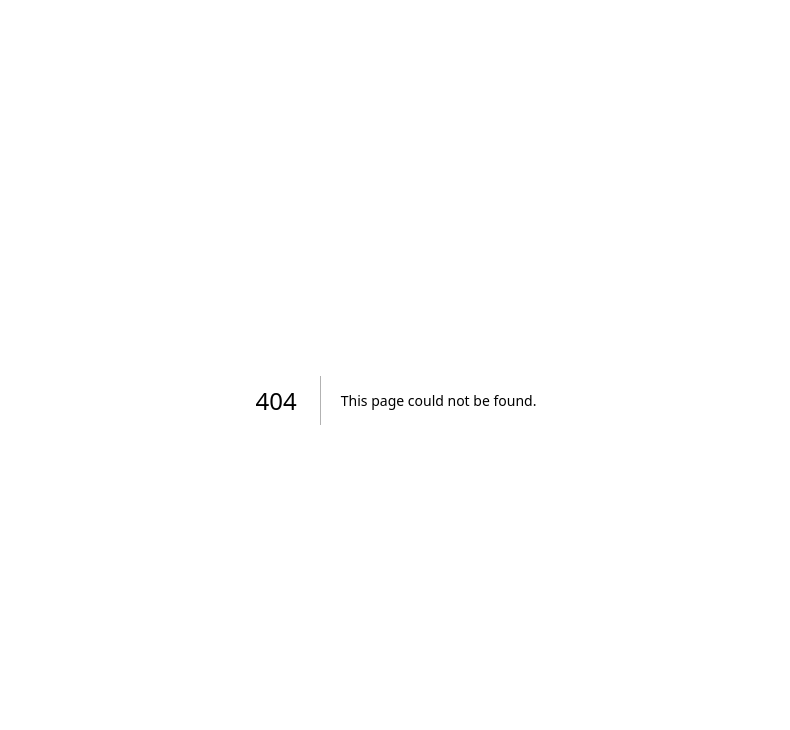
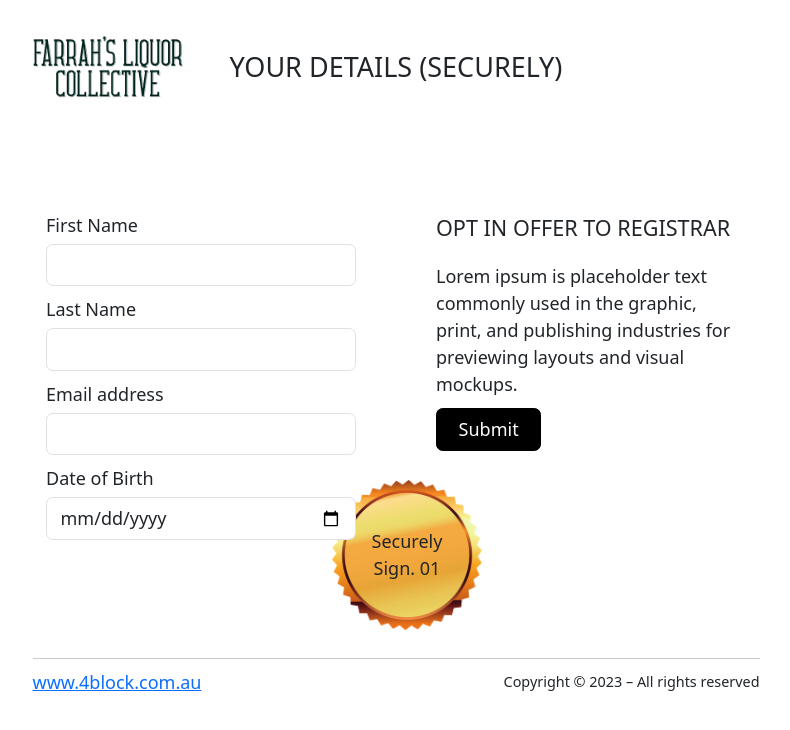
Before and after one commit to yulanh7/farrahsliquorcollective2-frontend, a Next.js app: page /detail in a window 1280 px wide. Before the commit this address had no page. Shown: the top 730 px of the page, without its empty margins (244-1034 px from the left). Built offline with nearby package versions, Linux system fonts and the light colour scheme.

Commit message:
new detail page

```diff
--- /dev/null
+++ b/pages/detail.tsx
@@ -0,0 +1,192 @@
+import Layout from "../src/components/layout";
+import utilStyles from "../src/styles/utils.module.scss";
+import { useRouter } from "next/router";
+import { Button, Container, Row, Col } from "react-bootstrap";
+import Badge from "../src/components/badge";
+import { useState } from 'react';
+
+
+export default function Post() {
+  const router = useRouter();
+  // const referra = router.query.referra;
+  console.log(router.query);
+  const newUrl = "/offer-receipt";
+
+  const [firstName, setFirstName] = useState('');
+  const [lastName, setLastName] = useState('');
+  const [email, setEmail] = useState('');
+  const [dob, setDob] = useState('');
+  const [errors, setErrors] = useState<{
+    firstName?: string;
+    lastName?: string;
+    email?: string;
+    dob?: string;
+  }>({});
+
+  const validateForm = () => {
+    let isValid = true;
+    const newErrors: {
+      firstName?: string;
+      lastName?: string;
+      email?: string;
+      dob?: string;
+    } = {};
+
+    if (firstName.trim() === '') {
+      newErrors.firstName = 'First name is required';
+      isValid = false;
+    }
+
+    if (lastName.trim() === '') {
+      newErrors.lastName = 'Last name is required';
+      isValid = false;
+    }
+
+    if (email.trim() === '') {
+      newErrors.email = 'Email is required';
+      isValid = false;
+    } else if (!isValidEmail(email)) {
+      newErrors.email = 'Email is invalid';
+      isValid = false;
+    }
+
+    if (dob.trim() === '') {
+      newErrors.dob = 'Date of birth is required';
+      isValid = false;
+    }
+
+    setErrors(newErrors);
+    return isValid;
+  };
+
+  const isValidEmail = (value: string) => {
+    const emailRegex = /^[^\s@]+@[^\s@]+\.[^\s@]+$/;
+    return emailRegex.test(value);
+  };
+
+  const handleSubmit = (e: React.FormEvent<HTMLFormElement>) => {
+    e.preventDefault();
+
+    if (validateForm()) {
+      const hashCode = getHash(firstName, lastName, email, dob);
+      console.log(hashCode);
+      getHash(firstName, lastName, email, dob).then(hash => {
+        console.log(hash);
+        fetch('http://172.19.0.191:3000/users', {
+          method: 'POST',
+          headers: {
+            'Content-Type': 'application/json'
+          },
+          body: JSON.stringify({ hash })
+        });
+      });
+      // Form is valid, perform form submission logic here
+      router.push(newUrl)
+    }
+  };
+
+  const getHash = async (firstName, lastName, email, dob) => {
+    const data = `${firstName}${lastName}${email}${dob}`;
+    const encoder = new TextEncoder();
+    const encodedData = encoder.encode(data);
+    const hashBuffer = await window.crypto.subtle.digest('SHA-256', encodedData);
+    const hashArray = Array.from(new Uint8Array(hashBuffer));
+    const hashHex = hashArray.map(b => b.toString(16).padStart(2, '0')).join('');
+    return hashHex;
+  }
+
+
+  return (
+    <Layout title="YOUR DETAILS (SECURELY)" logo="/images/logo.jpg">
+      <Badge />
+      <form className={utilStyles.form} onSubmit={handleSubmit}>
+        <Container>
+          <Row>
+            <Col sm="12" md="6" className={utilStyles.leftCol}>
+              <div className={utilStyles.pB10px}>
+                <label htmlFor="firstName" className="form-label">
+                  First Name
+                </label>
+                <input
+                  type="text"
+                  className={`form-control ${errors.firstName && 'is-invalid'}`}
+                  id="firstName"
+                  value={firstName}
+                  onChange={(e) => setFirstName(e.target.value)}
+                />
+                {errors.firstName && (
+                  <div className="invalid-feedback">{errors.firstName}</div>
+                )}
+              </div>
+              <div className={utilStyles.pB10px}>
+
+                <label htmlFor="lastName" className="form-label">
+                  Last Name
+                </label>
+                <input
+                  type="text"
+                  className={`form-control ${errors.lastName && 'is-invalid'}`}
+                  id="lastName"
+                  value={lastName}
+                  onChange={(e) => setLastName(e.target.value)}
+                />
+                {errors.lastName && (
+                  <div className="invalid-feedback">{errors.lastName}</div>
+                )}
+              </div>
+              <div className={utilStyles.pB10px}>
+
+                <label htmlFor="email" className="form-label">
+                  Email address
+                </label>
+                <input
+                  type="email"
+                  className={`form-control ${errors.email && 'is-invalid'}`}
+                  id="email"
+                  value={email}
+                  onChange={(e) => setEmail(e.target.value)}
+                />
+                {errors.email && (
+                  <div className="invalid-feedback">{errors.email}</div>
+                )}
+              </div>
+              <div className={utilStyles.pB10px}>
+                <label htmlFor="dob" className="form-label">
+                  Date of Birth
+                </label>
+                <input
+                  type="date"
+                  className={`form-control ${errors.dob && 'is-invalid'}`}
+                  id="dob"
+                  value={dob}
+                  onChange={(e) => setDob(e.target.value)}
+                  onFocus={(e) => e.target.type = "date"}
+                />
+                {errors.dob && <div className="invalid-feedback">{errors.dob}</div>}
+              </div>
+            </Col>
+            <Col sm="12" md="6" className={utilStyles.rightCol}>
+              <h2 className={`${utilStyles.headingMd} ${utilStyles.pB10px}`}>
+                OPT IN OFFER TO REGISTRAR
+              </h2>
+              <div className={`${utilStyles.text} ${utilStyles.pB10px}`}>
+                Lorem ipsum is placeholder text commonly used in the graphic,
+                print, and publishing industries for previewing layouts and
+                visual mockups.
+              </div>
+
+
+              <Button
+                variant="primary"
+                type="submit"
+                className={utilStyles.button}
+              >
+                Submit
+              </Button>
+            </Col>
+          </Row>
+        </Container>
+      </form>
+    </Layout>
+  );
+}
--- /dev/null
+++ b/src/components/badge.module.scss
@@ -0,0 +1,4 @@
+.badge {
+  background: url(/public/images/seal-gold.jpg);
+  padding: 30px;
+}
--- /dev/null
+++ b/src/components/badge.tsx
@@ -0,0 +1,10 @@
+import utilStyles from "../styles/utils.module.scss";
+
+export default function Badge() {
+  return (
+    <div className={utilStyles.badge}>
+      Securely
+      <div>Sign. 01</div>
+    </div>
+  );
+}
```
